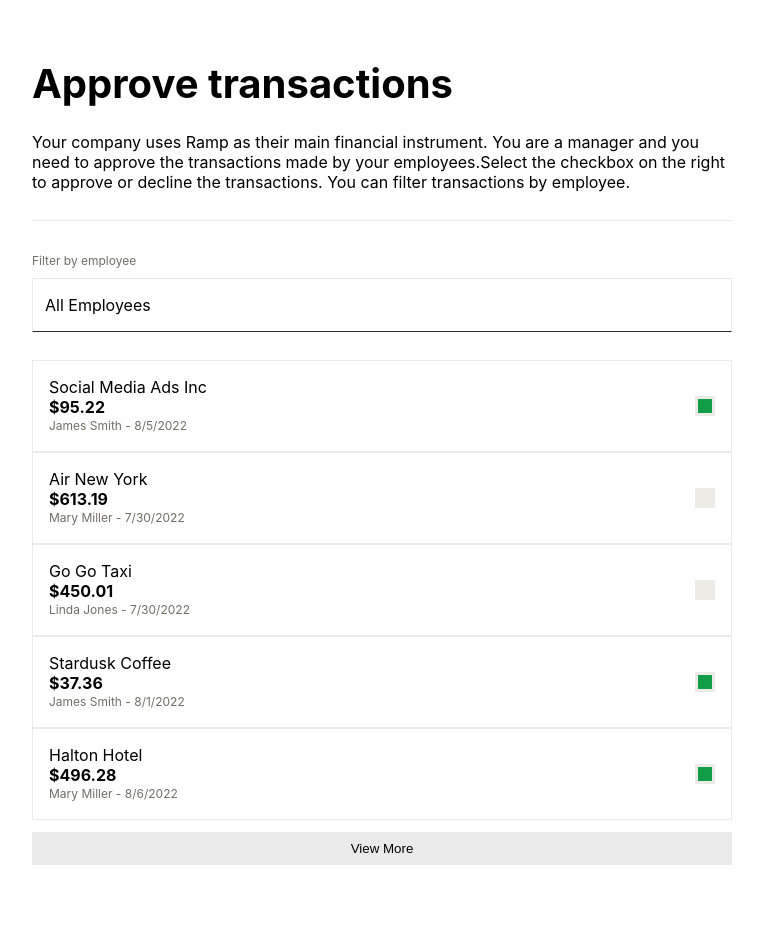
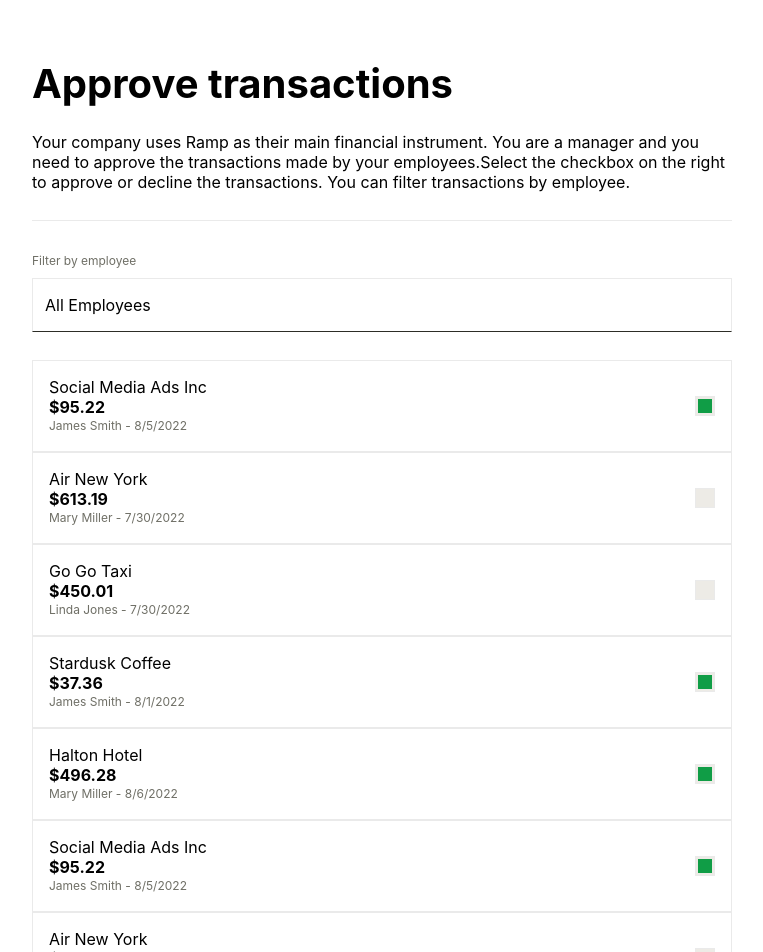
Before and after one commit to Abi-Liu/coding-challenge, a React (Create React App) app: page / in a window 1280 px wide. Shown: the top 952 px of the page, without its empty margins (258-1021 px from the left). Before the commit the page ends 929 px from the top, so only its background shows below. Built offline with nearby package versions, Linux system fonts and the light colour scheme.

Commit message:
bug 4 fix

```diff
--- a/src/App.tsx
+++ b/src/App.tsx
@@ -1,4 +1,4 @@
-import { Fragment, useCallback, useEffect, useMemo, useState } from "react"
+import { Fragment, useCallback, useEffect, useState } from "react"
 import { InputSelect } from "./components/InputSelect"
 import { Instructions } from "./components/Instructions"
 import { Transactions } from "./components/Transactions"
@@ -6,22 +6,22 @@
 import { usePaginatedTransactions } from "./hooks/usePaginatedTransactions"
 import { useTransactionsByEmployee } from "./hooks/useTransactionsByEmployee"
 import { EMPTY_EMPLOYEE } from "./utils/constants"
-import { Employee } from "./utils/types"
+import { Employee, Transaction } from "./utils/types"
 
 export function App() {
   const { data: employees, ...employeeUtils } = useEmployees()
   const { data: paginatedTransactions, ...paginatedTransactionsUtils } = usePaginatedTransactions()
   const { data: transactionsByEmployee, ...transactionsByEmployeeUtils } = useTransactionsByEmployee()
   const [isLoading, setIsLoading] = useState(false)
-  console.log(paginatedTransactions)
-  console.log(transactionsByEmployee)
-  const transactions = useMemo(() => {
+  const [transactionState, setTransactionState] = useState<Transaction[]>([])
+
+  useEffect(() => {
     if (paginatedTransactions) {
-      return paginatedTransactions.data
+      setTransactionState((prev) => [...prev, ...paginatedTransactions.data])
     } else if (transactionsByEmployee) {
-      return transactionsByEmployee
+      setTransactionState((prev) => [...prev, ...transactionsByEmployee])
     } else {
-      return null
+      setTransactionState([])
     }
   }, [paginatedTransactions, transactionsByEmployee])
 
@@ -78,9 +78,9 @@
         <div className="RampBreak--l" />
 
         <div className="RampGrid">
-          <Transactions transactions={transactions} />
+          <Transactions transactions={transactionState} />
 
-          {transactions !== null && (
+          {transactionState.length !== 0 && (
             <button
               className="RampButton"
               disabled={paginatedTransactionsUtils.loading}
--- a/src/components/InputCheckbox/index.tsx
+++ b/src/components/InputCheckbox/index.tsx
@@ -4,6 +4,11 @@
 
 export const InputCheckbox: InputCheckboxComponent = ({ id, checked = false, disabled, onChange }) => {
   const { current: inputId } = useRef(`RampInputCheckbox-${id}`)
+
+  async function handleChange() {
+    console.log("fired")
+    await onChange(!checked)
+  }
 
   return (
     <div className="RampInputCheckbox--container" data-testid={inputId}>
@@ -19,7 +24,7 @@
         className="RampInputCheckbox--input"
         checked={checked}
         disabled={disabled}
-        onChange={() => onChange(!checked)}
+        onChange={handleChange}
       />
     </div>
   )
--- a/src/components/Transactions/index.tsx
+++ b/src/components/Transactions/index.tsx
@@ -9,6 +9,7 @@
 
   const setTransactionApproval = useCallback<SetTransactionApprovalFunction>(
     async ({ transactionId, newValue }) => {
+      console.log("firing in transactions/index.ts")
       await fetchWithoutCache<void, SetTransactionApprovalParams>("setTransactionApproval", {
         transactionId,
         value: newValue,
```
Also changed, not shown: 1 other file (tests, documents, lock files or other folders).
